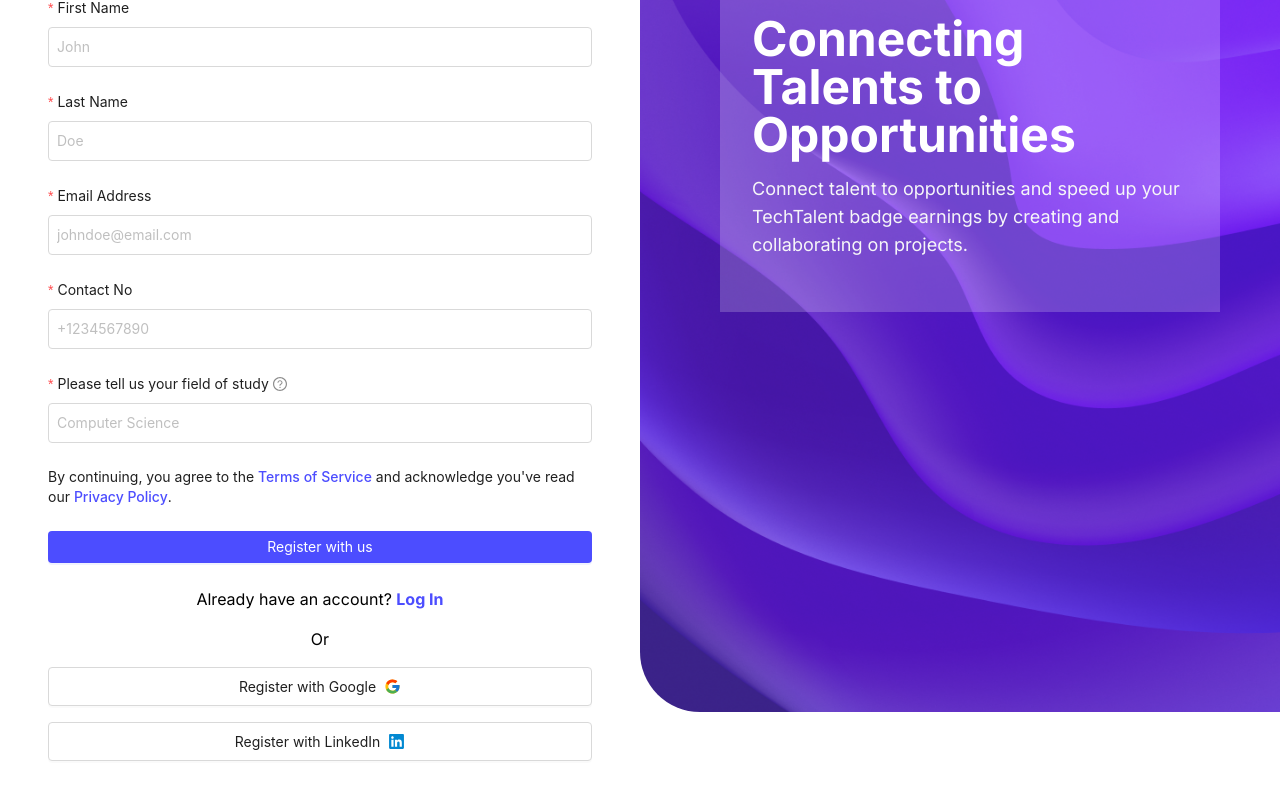
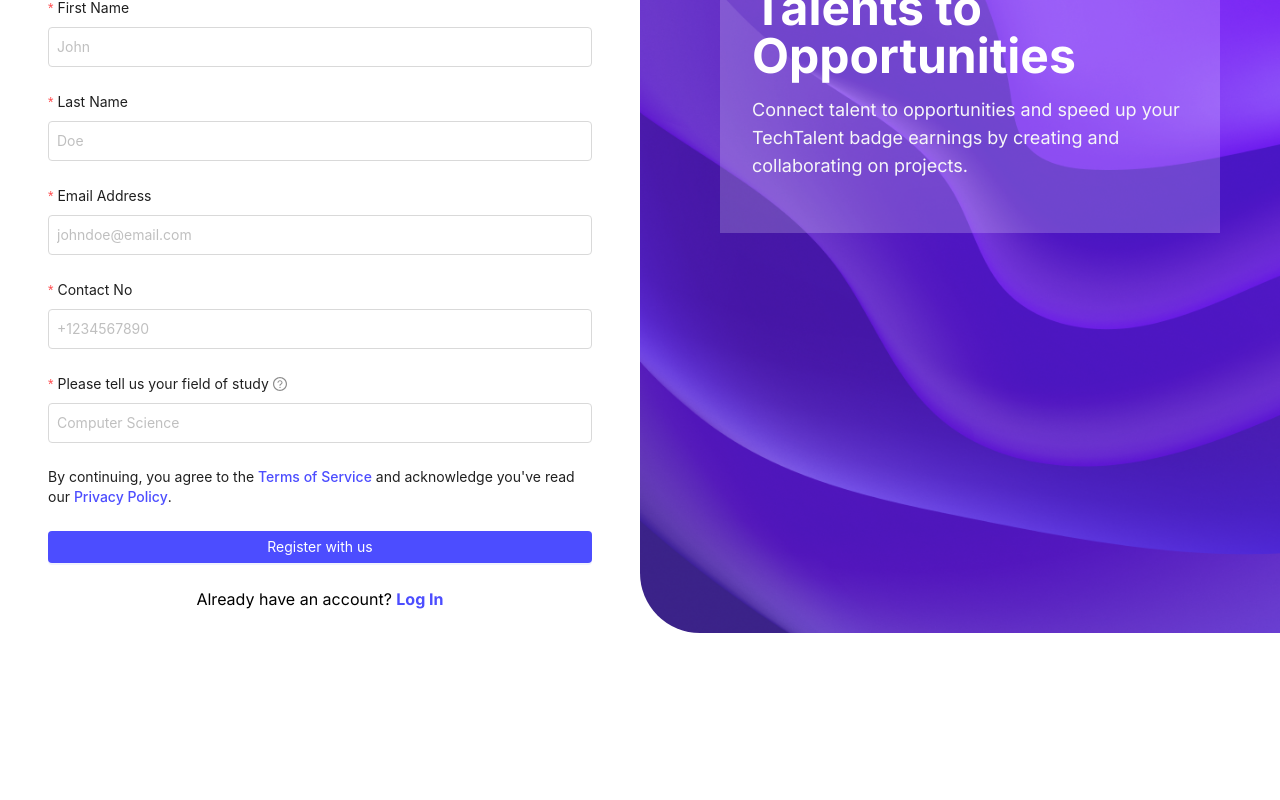
Before and after one commit to techtalentscity/techtalentscity.github.io, a React (Vite) app: page /signup in a window 1280 px wide. Shown: the part 302-1102 px from the top of the page. After the commit the page ends 961 px from the top, so only its background shows below. Built offline with nearby package versions, Linux system fonts and the light colour scheme.

Commit message:
Update index.jsx

```diff
--- a/src/Pages/Register/index.jsx
+++ b/src/Pages/Register/index.jsx
@@ -4,8 +4,6 @@ import IMAGE from '../../assets/images/signupbg.png';
 import Container from '../../components/Container';
 import logo from '../../assets/images/logo-black.png';
 import { Button, Form, Input, message } from 'antd';
-import { FcGoogle } from 'react-icons/fc';
-import { FaLinkedin } from 'react-icons/fa';
 
 const Register = () => {
   const [form] = Form.useForm();
@@ -144,9 +142,6 @@ const Register = () => {
 
           <div className="mt-6 text-center">
             <p>Already have an account? <Link to='/signin' className='text-primary font-bold'>Log In</Link></p>
-            <p className="my-4">Or</p>
-            <Button className='mb-4 h-auto p-2' block>Register with Google <FcGoogle size={17} /></Button>
-            <Button className='mb-2 h-auto p-2' block>Register with LinkedIn <FaLinkedin size={17} color='#0288D1' /></Button>
           </div>
         </Container>
       </div>
```
